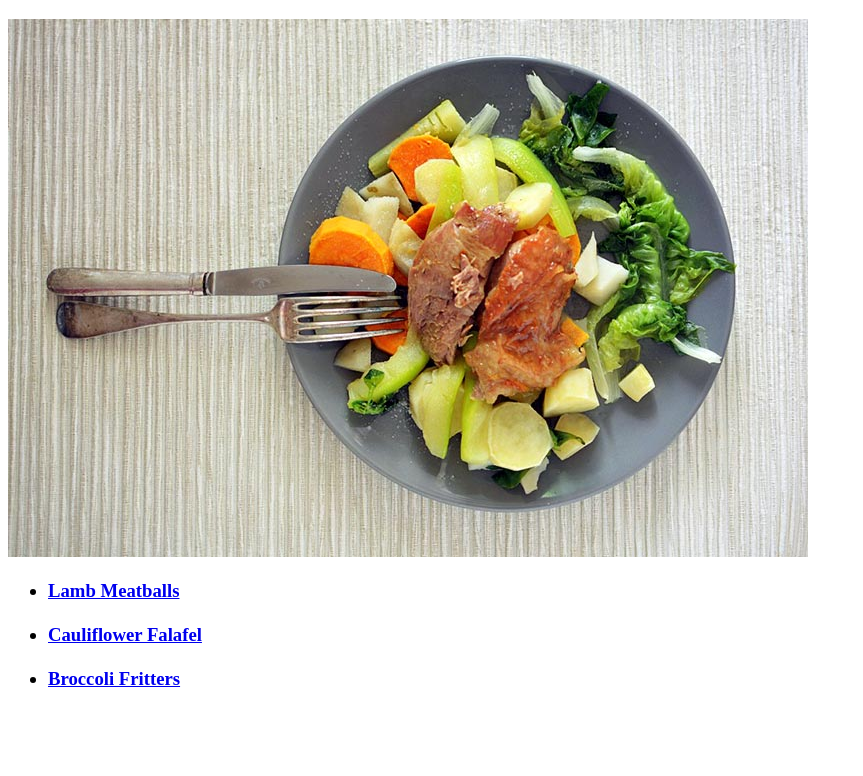
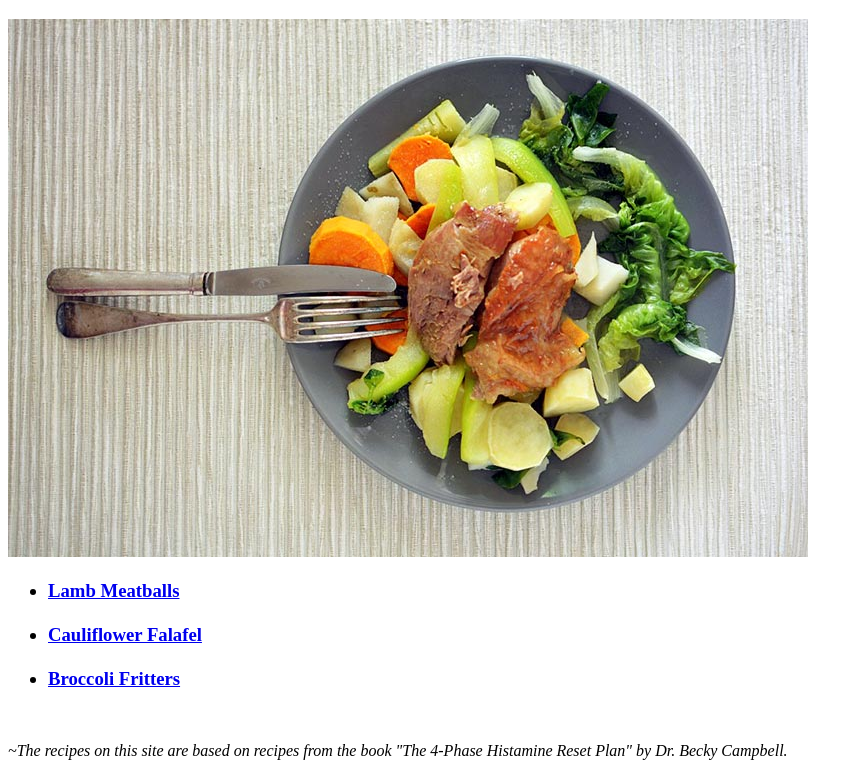
Before and after one commit to interruptingvolcano/odin-recipes, a plain HTML site: page index.html in a window 1280 px wide. Shown: the part 61-837 px from the top of the page, without its empty margins (0-863 px from the left). Before the commit the page ends 800 px from the top, so only its background shows below. Drawn offline with Linux system fonts and the light colour scheme.

Commit message:
Add footer with credits

```diff
--- a/index.html
+++ b/index.html
@@ -18,5 +18,9 @@
             <li><a href="recipes/broccoli_fritters.html">Broccoli Fritters</a></li>
             </h3>
         </ul>
+        <br>
+        <p><em>~The recipes on this site are based on recipes from the book "The 4-Phase Histamine
+            Reset Plan" by Dr. Becky Campbell.</em>
+        </p>
     </body>
 </html>
```
